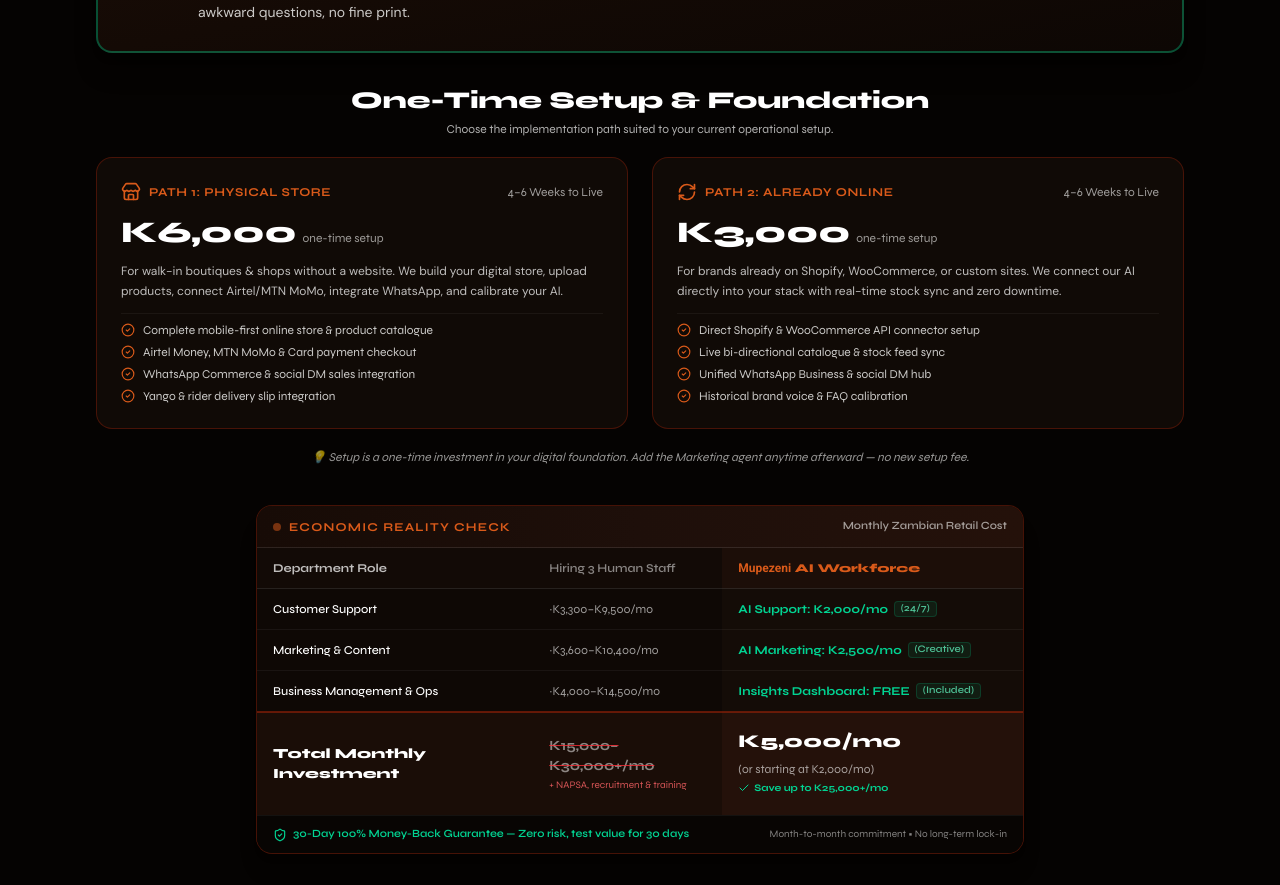
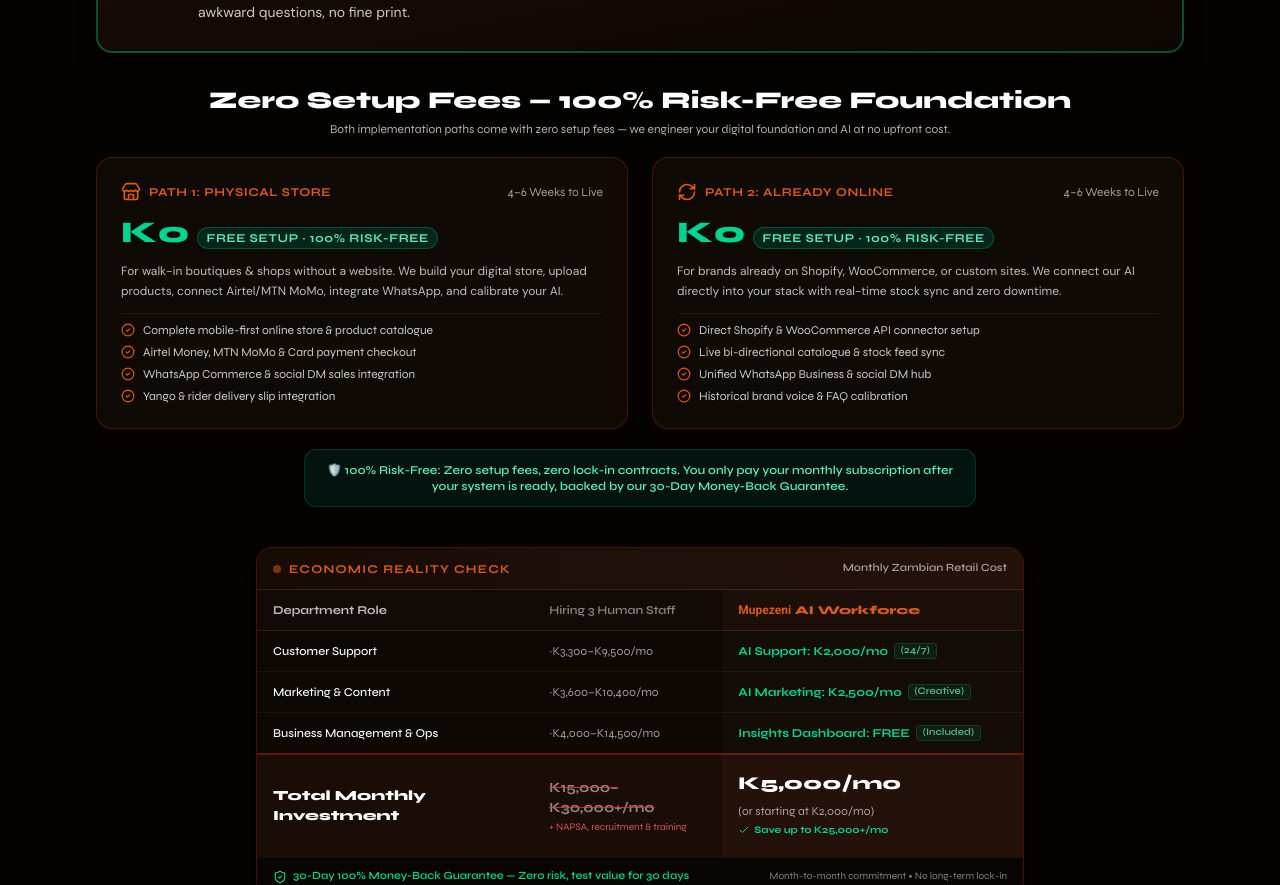
Before and after one commit to Nestcy/Mupezeni_landing_page, a React (Vite) app: page / in a window 1280 px wide. Shown: the part 6017-6902 px from the top of the page. Built offline with nearby package versions, Linux system fonts and the light colour scheme.

Commit message:
feat(pricing): remove setup fees and introduce risk-free onboarding
Transitioned to a zero setup fee model across all platform offerings to reduce barrier to entry and emphasize a risk-free value proposition.

```diff
--- a/src/components/PricingSection.tsx
+++ b/src/components/PricingSection.tsx
@@ -399,10 +399,10 @@
         >
           <div className="text-center space-y-1 mb-3.5 sm:mb-5">
             <h3 className="text-base sm:text-2xl font-black font-syne text-white">
-              One-Time Setup & Foundation
+              Zero Setup Fees — 100% Risk-Free Foundation
             </h3>
             <p className="text-[11px] sm:text-xs text-[#FAFAF9]/70 font-syne">
-              Choose the implementation path suited to your current operational setup.
+              Both implementation paths come with zero setup fees — we engineer your digital foundation and AI at no upfront cost.
             </p>
           </div>
 
@@ -450,9 +450,11 @@
                   <span className="text-[10px] sm:text-xs text-white/60 font-syne">4–6 Weeks to Live</span>
                 </div>
 
-                <div className="flex items-baseline gap-1.5">
-                  <span className="text-xl sm:text-3xl font-black font-syne text-white">K6,000</span>
-                  <span className="text-[10px] sm:text-xs text-[#FAFAF9]/60 font-syne">one-time setup</span>
+                <div className="flex items-baseline gap-2">
+                  <span className="text-xl sm:text-3xl font-black font-syne text-emerald-400">K0</span>
+                  <span className="px-2 py-0.5 rounded-full bg-emerald-950/80 border border-emerald-500/30 text-[10px] sm:text-xs font-bold text-emerald-300 font-syne uppercase tracking-wider">
+                    Free Setup · 100% Risk-Free
+                  </span>
                 </div>
 
                 <p className="text-[11px] sm:text-xs text-[#FAFAF9]/75 leading-relaxed">
@@ -493,9 +495,11 @@
                   <span className="text-[10px] sm:text-xs text-white/60 font-syne">4–6 Weeks to Live</span>
                 </div>
 
-                <div className="flex items-baseline gap-1.5">
-                  <span className="text-xl sm:text-3xl font-black font-syne text-white">K3,000</span>
-                  <span className="text-[10px] sm:text-xs text-[#FAFAF9]/60 font-syne">one-time setup</span>
+                <div className="flex items-baseline gap-2">
+                  <span className="text-xl sm:text-3xl font-black font-syne text-emerald-400">K0</span>
+                  <span className="px-2 py-0.5 rounded-full bg-emerald-950/80 border border-emerald-500/30 text-[10px] sm:text-xs font-bold text-emerald-300 font-syne uppercase tracking-wider">
+                    Free Setup · 100% Risk-Free
+                  </span>
                 </div>
 
                 <p className="text-[11px] sm:text-xs text-[#FAFAF9]/75 leading-relaxed">
@@ -525,9 +529,11 @@
 
           </div>
 
-          <p className="text-center text-[10px] sm:text-xs text-[#FAFAF9]/60 font-syne mt-3 italic">
-            💡 Setup is a one-time investment in your digital foundation. Add the Marketing agent anytime afterward — no new setup fee.
-          </p>
+          <div className="text-center p-3 rounded-xl bg-emerald-950/40 border border-emerald-500/20 max-w-2xl mx-auto mt-3">
+            <p className="text-[10px] sm:text-xs text-emerald-300 font-syne font-semibold flex items-center justify-center gap-1.5">
+              <span>🛡️ 100% Risk-Free: Zero setup fees, zero lock-in contracts. You only pay your monthly subscription after your system is ready, backed by our 30-Day Money-Back Guarantee.</span>
+            </p>
+          </div>
         </motion.div>
 
         {/* 4. Economic Reality Check Table Anchor */}
--- a/src/data/websiteData.ts
+++ b/src/data/websiteData.ts
@@ -405,7 +405,7 @@
     detailedPoints: [
       'Monthly business review: inquiry volume, conversion rates, and revenue trends',
       'Continuous prompt tuning and seasonal catalogue updates',
-      'Add the AI Marketing Agent anytime with zero additional setup fees'
+      'Add the AI Marketing Agent anytime with zero setup fees'
     ],
     retailerAction: 'Focus on sourcing great products from suppliers and delivering them to your customers.',
     mupezeniExecution: 'We provide ongoing technical maintenance, AI model enhancements, and growth strategies.',
--- a/src/pages/HowItWorksPage.tsx
+++ b/src/pages/HowItWorksPage.tsx
@@ -416,7 +416,7 @@
                 Everything in the Workflow for K5,000 /month
               </h3>
               <p className="text-xs sm:text-sm text-[#FAFAF9]/75 max-w-xl">
-                Whether you need Path 1 (complete digital store build) or Path 2 (Shopify/WooCommerce upgrade), your setup and 24/7 AI workforce are fully covered.
+                Whether you need Path 1 (complete digital store build) or Path 2 (Shopify/WooCommerce upgrade), your foundation and setup are 100% free with zero upfront fees.
               </p>
             </div>
 
--- a/src/pages/PricingPage.tsx
+++ b/src/pages/PricingPage.tsx
@@ -128,8 +128,8 @@
     },
     {
       num: '02',
-      title: 'Setup & Digital Foundation',
-      desc: 'Whether building your store (Path 1: K6,000) or connecting Shopify/WooCommerce (Path 2: K3,000), our team handles the integration.'
+      title: 'Foundation & Integration (K0 Setup)',
+      desc: 'Whether building your store (Path 1) or connecting Shopify/WooCommerce (Path 2), our team handles the integration with zero setup fees.'
     },
     {
       num: '03',
@@ -145,15 +145,15 @@
     },
     {
       q: 'Can I start with just AI Customer Support and add Marketing later?',
-      a: 'Absolutely. You can start with the AI Customer Support Agent at K2,000/month and add the AI Marketing Agent (K2,500/month) at any time. Adding Marketing requires no additional setup fee.'
+      a: 'Absolutely. You can start with the AI Customer Support Agent at K2,000/month and add the AI Marketing Agent (K2,500/month) at any time with zero setup fees.'
     },
     {
       q: 'What is the Business Insights Dashboard and is it really included free?',
       a: 'Yes. Every Mupezeni partner receives the Business Insights Dashboard at no extra cost. It provides live tracking of orders, sales trends, supplier restock signals, and one-click rider delivery slips.'
     },
     {
-      q: 'How does the one-time setup fee work?',
-      a: 'Setup is a one-time investment in your digital foundation. If you have no online store (Path 1), setup is K6,000 (4–6 weeks go-live) for complete store build, payments, inventory, and AI calibration. If you already have Shopify or WooCommerce (Path 2), setup is K3,000 (4–6 weeks go-live) for direct API sync and AI calibration.'
+      q: 'Are there any setup fees or upfront costs?',
+      a: 'Zero setup fees — it is 100% risk-free. Whether you need a complete digital store build (Path 1) or a direct Shopify/WooCommerce connection (Path 2), we handle setup, payment connections, and AI calibration at zero upfront cost. You only pay your monthly subscription (starting from K2,000/mo) once your AI workforce is ready to go live, backed by our 30-Day 100% Money-Back Guarantee.'
     },
     {
       q: 'How does this compare to hiring human employees in Zambia?',
@@ -379,10 +379,10 @@
               </span>
             </div>
             <h2 className="text-xl sm:text-3xl font-black font-syne text-white tracking-tight">
-              One-Time Setup & Integration
+              Zero Setup Fees — 100% Risk-Free Integration
             </h2>
             <p className="text-xs sm:text-sm text-[#FAFAF9]/75 leading-relaxed">
-              Choose the setup path engineered for your current business model.
+              We engineer your store build or platform integration with zero upfront setup fees.
             </p>
           </div>
 
@@ -404,9 +404,11 @@
                   <span className="text-xs text-white/60 font-syne">4–6 Weeks to Live</span>
                 </div>
 
-                <div className="flex items-baseline gap-1.5">
-                  <span className="text-2xl sm:text-3xl font-black font-syne text-white">K6,000</span>
-                  <span className="text-xs text-[#FAFAF9]/60 font-syne">one-time setup</span>
+                <div className="flex items-baseline gap-2">
+                  <span className="text-2xl sm:text-3xl font-black font-syne text-emerald-400">K0</span>
+                  <span className="px-2.5 py-0.5 rounded-full bg-emerald-950/80 border border-emerald-500/30 text-xs font-bold text-emerald-300 font-syne uppercase tracking-wider">
+                    Free Setup · 100% Risk-Free
+                  </span>
                 </div>
 
                 <p className="text-xs text-[#FAFAF9]/70 leading-relaxed">
@@ -461,9 +463,11 @@
                   <span className="text-xs text-white/60 font-syne">4–6 Weeks to Live</span>
                 </div>
 
-                <div className="flex items-baseline gap-1.5">
-                  <span className="text-2xl sm:text-3xl font-black font-syne text-white">K3,000</span>
-                  <span className="text-xs text-[#FAFAF9]/60 font-syne">one-time setup</span>
+                <div className="flex items-baseline gap-2">
+                  <span className="text-2xl sm:text-3xl font-black font-syne text-emerald-400">K0</span>
+                  <span className="px-2.5 py-0.5 rounded-full bg-emerald-950/80 border border-emerald-500/30 text-xs font-bold text-emerald-300 font-syne uppercase tracking-wider">
+                    Free Setup · 100% Risk-Free
+                  </span>
                 </div>
 
                 <p className="text-xs text-[#FAFAF9]/70 leading-relaxed">
@@ -504,9 +508,11 @@
 
           </div>
 
-          <p className="text-center text-xs text-[#FAFAF9]/60 font-syne mt-2 italic">
-            💡 Setup is a one-time investment in your digital foundation. Add the Marketing agent anytime afterward — no new setup fee.
-          </p>
+          <div className="text-center p-3 rounded-xl bg-emerald-950/40 border border-emerald-500/20 max-w-2xl mx-auto mt-3">
+            <p className="text-xs text-emerald-300 font-syne font-semibold flex items-center justify-center gap-1.5">
+              <span>🛡️ 100% Risk-Free: Zero setup fees, zero lock-in contracts. You only pay your monthly subscription after your system is ready, backed by our 30-Day Money-Back Guarantee.</span>
+            </p>
+          </div>
 
         </div>
       </section>
@@ -635,7 +641,7 @@
                     >
                       <div className="flex items-center gap-2 font-bold font-syne text-xs sm:text-sm text-white">
                         <Store className="w-4 h-4 text-[#D95A1A]" />
-                        <span>Path 1: Physical Store (K6,000 setup)</span>
+                        <span>Path 1: Physical Store (Zero Setup Fee)</span>
                       </div>
                       <p className="text-[11px] text-[#FAFAF9]/60 mt-1">
                         Starting from physical shop, showroom, or social media only (4–6 weeks go-live).
@@ -653,7 +659,7 @@
                     >
                       <div className="flex items-center gap-2 font-bold font-syne text-xs sm:text-sm text-white">
                         <RefreshCw className="w-4 h-4 text-[#D95A1A]" />
-                        <span>Path 2: Already Online (K3,000 setup)</span>
+                        <span>Path 2: Already Online (Zero Setup Fee)</span>
                       </div>
                       <p className="text-[11px] text-[#FAFAF9]/60 mt-1">
                         Already have Shopify, WooCommerce, or custom website (4–6 weeks go-live).
--- a/src/pages/SolutionsPage.tsx
+++ b/src/pages/SolutionsPage.tsx
@@ -372,7 +372,7 @@
                 Starting from K2,000 /mo • Full AI Growth Team K5,000 /mo
               </h3>
               <p className="text-xs sm:text-sm text-[#FAFAF9]/75 max-w-xl">
-                24/7 AI Customer Support, AI Marketing, and the included Business Insights Dashboard. Setup is a one-time investment with zero hidden fees.
+                24/7 AI Customer Support, AI Marketing, and the included Business Insights Dashboard. Zero setup fees, 100% risk-free onboarding, and zero hidden costs.
               </p>
             </div>
 
```
